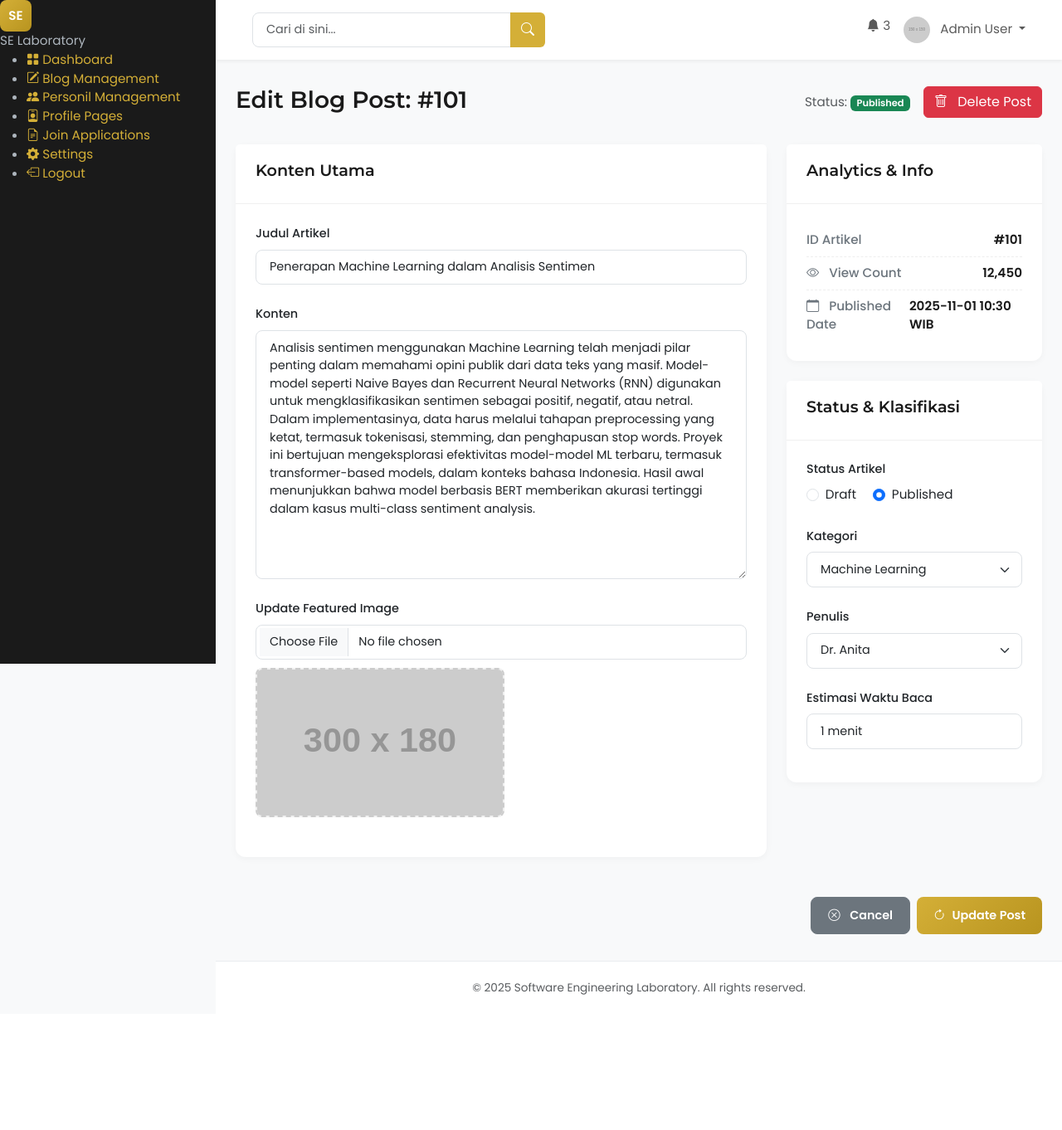
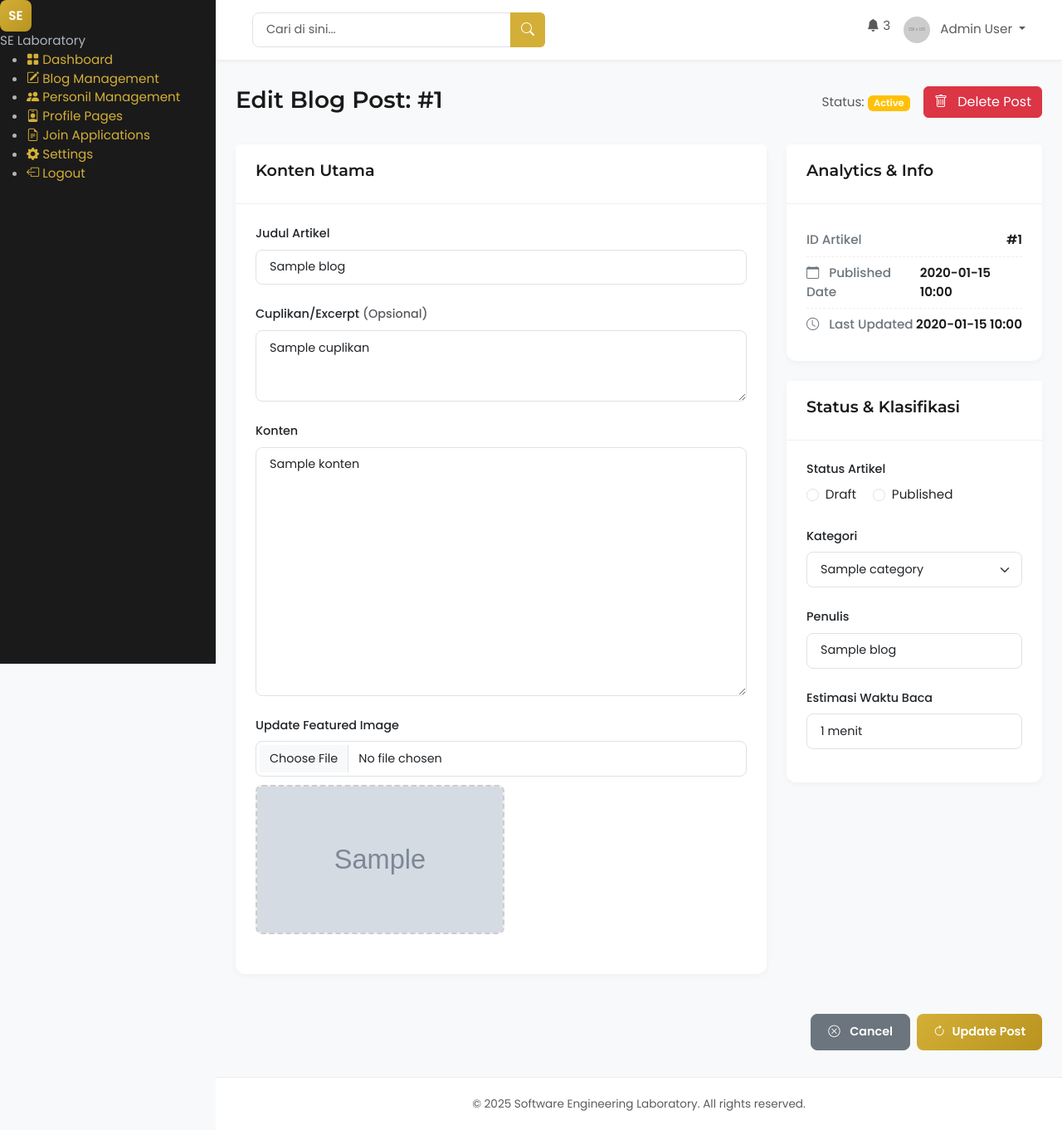
Before and after one commit to eeswepe/sekawanlab-pbl, a PHP site: template src/Views/admin/admin_blog_edit.php in a window 1280 px wide. Shown: the whole page at 83% size. Before the commit the page ends 1199 px from the top, so only its background shows below. Run offline with PHP 8.4, Linux system fonts and the light colour scheme; the template is opened without the code that fills it: most values are stand-ins (such as "Sample title", 1, 10 or a date in 2020); grey boxes marked "Sample" are stand-in pictures; grey boxes labelled with a size stand in for pictures from a placeholder-image service; some libraries are stand-ins or nearby versions.

Commit message:
feat: add update blog admin edit feature

```diff
--- a/public/js/admin_blog_edit.js
+++ b/public/js/admin_blog_edit.js
@@ -75,36 +75,74 @@ document.addEventListener('DOMContentLoaded', function() {
     // --- Logika Tombol Cancel ---
     const cancelBtn = document.getElementById('cancelBtn');
     cancelBtn.addEventListener('click', function() {
-        console.warn("Aksi Batalkan: Simulasi kembali ke halaman daftar blog.");
-        alert('Simulasi: Batalkan perubahan dan kembali ke halaman daftar blog.');
+        if (confirm('Batalkan perubahan dan kembali ke halaman daftar blog?')) {
+            window.location.href = '/admin/blog-list';
+        }
     });
 
     // --- Logika Tombol Delete ---
     const deleteBtn = document.getElementById('deleteBtn');
     deleteBtn.addEventListener('click', function() {
-        console.warn("Aksi Hapus: Simulasi menghapus artikel #101.");
-        alert('Simulasi: Menghapus artikel #101');
+        const blogId = this.getAttribute('data-blog-id');
+
+        if (confirm('Apakah Anda yakin ingin menghapus artikel ini? Tindakan ini tidak dapat dibatalkan.')) {
+            fetch(`/admin/blog/delete/${blogId}`, {
+                method: 'DELETE',
+                headers: {
+                    'Content-Type': 'application/json'
+                }
+            })
+            .then(response => response.json())
+            .then(data => {
+                if (data.success) {
+                    alert(data.message);
+                    window.location.href = '/admin/blog-list';
+                } else {
+                    alert('Error: ' + data.message);
+                }
+            })
+            .catch(error => {
+                console.error('Error:', error);
+                alert('Terjadi kesalahan saat menghapus blog');
+            });
+        }
     });
 
-    // --- Logika Submit Form (Dummy Update) ---
+    // --- Logika Submit Form (Update Blog) ---
     const form = document.getElementById('blogPostForm');
 
     form.addEventListener('submit', function(e) {
         e.preventDefault();
 
-        const title = document.getElementById('postTitle').value;
-        const status = document.querySelector('input[name="postStatus"]:checked').value;
+        const blogId = form.getAttribute('data-blog-id');
+        const formData = new FormData(form);
 
-        console.log("--- Form Update Submission Data ---");
-        console.log(`ID Artikel: #101`);
-        console.log(`Judul Baru: ${title}`);
-        console.log(`Status Baru: ${status}`);
-        console.log("----------------------------------");
+        // Show loading state
+        const submitBtn = form.querySelector('button[type="submit"]');
+        const originalBtnText = submitBtn.innerHTML;
+        submitBtn.disabled = true;
+        submitBtn.innerHTML = '<i class="bi bi-hourglass-split me-2"></i> Updating...';
 
-        // Simulasi pesan sukses
-        const message = `Artikel "${title}" (ID #101) berhasil di-UPDATE! Status: ${status}. (Simulasi frontend)`;
-
-        console.warn(`[SIMULASI SUKSES]: ${message}`);
-        alert(message);
+        fetch(`/admin/blog/update/${blogId}`, {
+            method: 'POST',
+            body: formData
+        })
+        .then(response => response.json())
+        .then(data => {
+            if (data.success) {
+                alert(data.message);
+                window.location.href = '/admin/blog-list';
+            } else {
+                alert('Error: ' + data.message);
+            }
+        })
+        .catch(error => {
+            console.error('Error:', error);
+            alert('Terjadi kesalahan saat mengupdate blog');
+        })
+        .finally(() => {
+            submitBtn.disabled = false;
+            submitBtn.innerHTML = originalBtnText;
+        });
     });
 });
--- a/src/Routes/index.php
+++ b/src/Routes/index.php
@@ -41,6 +41,7 @@ $router->post("/register", RegisterController::class, "register");
 $router->get("/admin", AdminController::class, "dashboard")->middleware(AdminMiddleware::class);
 $router->get("/admin/blog-list", AdminController::class, "blogList")->middleware(AdminMiddleware::class);
 $router->get("/admin/blog/edit/{id}", AdminController::class, "renderBlogEdit")->middleware(AdminMiddleware::class);
+$router->post("/admin/blog/update/{id}", AdminController::class, "updateBlog")->middleware(AdminMiddleware::class);
 $router->get("/admin/blog/create", AdminController::class, "renderBlogCreate")->middleware(AdminMiddleware::class);
 $router->post("/admin/blog/create", AdminController::class, "createBlog")->middleware(AdminMiddleware::class);
 $router->delete("/admin/blog/delete/{id}", AdminController::class, "deleteBlog")->middleware(AdminMiddleware::class);
--- a/src/Views/admin/admin_blog_edit.php
+++ b/src/Views/admin/admin_blog_edit.php
@@ -91,16 +91,20 @@
             <!-- Main Content Area: Blog Editing Form -->
             <main class="content-fluid">
                 <div class="page-header d-flex justify-content-between align-items-center">
-                    <h1>Edit Blog Post: #101</h1>
+                    <h1>Edit Blog Post: #<?= htmlspecialchars($blog['id']) ?></h1>
                     <div class="d-flex align-items-center gap-3">
-                        <span class="text-muted d-none d-sm-inline">Status: <span class="badge bg-success">Published</span></span>
-                        <button type="button" class="btn btn-danger" id="deleteBtn">
+                        <span class="text-muted d-none d-sm-inline">Status:
+                            <span class="badge <?= $blog['status'] === 'published' ? 'bg-success' : 'bg-warning' ?>">
+                                <?= ucfirst(htmlspecialchars($blog['status'])) ?>
+                            </span>
+                        </span>
+                        <button type="button" class="btn btn-danger" id="deleteBtn" data-blog-id="<?= $blog['id'] ?>">
                             <i class="bi bi-trash me-2"></i> Delete Post
                         </button>
                     </div>
                 </div>
 
-                <form id="blogPostForm">
+                <form id="blogPostForm" data-blog-id="<?= $blog['id'] ?>" enctype="multipart/form-data">
                     <div class="row g-4">
                         <!-- Kolom Kiri: Judul, Konten, Gambar -->
                         <div class="col-lg-8">
@@ -109,26 +113,36 @@
                                     <h5 class="card-title">Konten Utama</h5>
                                 </div>
                                 <div class="card-body">
-                                    <!-- Judul Artikel (Pre-filled) -->
+                                    <!-- Judul Artikel -->
                                     <div class="mb-4">
                                         <label for="postTitle" class="form-label">Judul Artikel</label>
-                                        <input type="text" class="form-control" id="postTitle" value="Penerapan Machine Learning dalam Analisis Sentimen" required>
+                                        <input type="text" class="form-control" id="postTitle" name="judul" value="<?= htmlspecialchars($blog['judul']) ?>" required>
                                     </div>
 
-                                    <!-- Konten Artikel (Pre-filled) -->
+                                    <!-- Cuplikan Artikel -->
+                                    <div class="mb-4">
+                                        <label for="postExcerpt" class="form-label">Cuplikan/Excerpt <span class="text-muted">(Opsional)</span></label>
+                                        <textarea class="form-control" id="postExcerpt" name="cuplikan" rows="3" placeholder="Ringkasan singkat artikel (akan digenerate otomatis jika kosong)"><?= htmlspecialchars($blog['cuplikan'] ?? '') ?></textarea>
+                                    </div>
+
+                                    <!-- Konten Artikel -->
                                     <div class="mb-4">
                                         <label for="blogContent" class="form-label">Konten</label>
-                                        <textarea class="form-control" id="blogContent" required>Analisis sentimen menggunakan Machine Learning telah menjadi pilar penting dalam memahami opini publik dari data teks yang masif. Model-model seperti Naive Bayes dan Recurrent Neural Networks (RNN) digunakan untuk mengklasifikasikan sentimen sebagai positif, negatif, atau netral. Dalam implementasinya, data harus melalui tahapan preprocessing yang ketat, termasuk tokenisasi, stemming, dan penghapusan stop words. Proyek ini bertujuan mengeksplorasi efektivitas model-model ML terbaru, termasuk transformer-based models, dalam konteks bahasa Indonesia. Hasil awal menunjukkan bahwa model berbasis BERT memberikan akurasi tertinggi dalam kasus multi-class sentiment analysis.</textarea>
+                                        <textarea class="form-control" id="blogContent" name="konten" required><?= htmlspecialchars($blog['konten']) ?></textarea>
                                     </div>
 
                                     <!-- Upload Featured Image -->
                                     <div class="mb-4">
                                         <label for="featuredImage" class="form-label">Update Featured Image</label>
-                                        <input class="form-control" type="file" id="featuredImage" accept="image/*">
+                                        <input class="form-control" type="file" id="featuredImage" name="featured_image" accept="image/*">
                                         <div id="image-preview-container">
-                                            <!-- Simulasi gambar existing -->
-                                            <img id="image-preview" src="https://placehold.co/300x180/D4AF37/1a1a1a?text=ML+Sentiment" alt="Preview Gambar">
-                                            <span class="preview-placeholder" id="placeholder-text">Pratinjau Gambar (300x180)</span>
+                                            <?php if (!empty($blog['featured_image_url'])): ?>
+                                                <img id="image-preview" src="<?= htmlspecialchars($blog['featured_image_url']) ?>" alt="Preview Gambar" style="display: block;">
+                                                <span class="preview-placeholder" id="placeholder-text" style="display: none;">Pratinjau Gambar (300x180)</span>
+                                            <?php else: ?>
+                                                <img id="image-preview" src="" alt="Preview Gambar" style="display: none;">
+                                                <span class="preview-placeholder" id="placeholder-text">Pratinjau Gambar (300x180)</span>
+                                            <?php endif; ?>
                                         </div>
                                     </div>
                                 </div>
@@ -145,15 +159,15 @@
                                 <div class="card-body">
                                     <div class="meta-info-item">
                                         <span class="label">ID Artikel</span>
-                                        <span class="value">#101</span>
-                                    </div>
-                                    <div class="meta-info-item">
-                                        <span class="label"><i class="bi bi-eye me-2"></i> View Count</span>
-                                        <span class="value">12,450</span>
+                                        <span class="value">#<?= htmlspecialchars($blog['id']) ?></span>
                                     </div>
                                     <div class="meta-info-item">
                                         <span class="label"><i class="bi bi-calendar me-2"></i> Published Date</span>
-                                        <span class="value">2025-11-01 10:30 WIB</span>
+                                        <span class="value"><?= $blog['tanggal_publish'] ? date('Y-m-d H:i', strtotime($blog['tanggal_publish'])) : 'Not published yet' ?></span>
+                                    </div>
+                                    <div class="meta-info-item">
+                                        <span class="label"><i class="bi bi-clock me-2"></i> Last Updated</span>
+                                        <span class="value"><?= date('Y-m-d H:i', strtotime($blog['updated_at'])) ?></span>
                                     </div>
                                 </div>
                             </div>
@@ -164,49 +178,42 @@
                                     <h5 class="card-title">Status & Klasifikasi</h5>
                                 </div>
                                 <div class="card-body">
-                                    <!-- Status (Radio - Pre-filled to Published) -->
+                                    <!-- Status -->
                                     <div class="mb-4">
                                         <label class="form-label d-block">Status Artikel</label>
                                         <div class="form-check form-check-inline">
-                                            <input class="form-check-input" type="radio" name="postStatus" id="statusDraft" value="Draft">
+                                            <input class="form-check-input" type="radio" name="status" id="statusDraft" value="draft" <?= $blog['status'] === 'draft' ? 'checked' : '' ?>>
                                             <label class="form-check-label" for="statusDraft">Draft</label>
                                         </div>
                                         <div class="form-check form-check-inline">
-                                            <input class="form-check-input" type="radio" name="postStatus" id="statusPublished" value="Published" checked>
+                                            <input class="form-check-input" type="radio" name="status" id="statusPublished" value="published" <?= $blog['status'] === 'published' ? 'checked' : '' ?>>
                                             <label class="form-check-label" for="statusPublished">Published</label>
                                         </div>
                                     </div>
 
-                                    <!-- Kategori (Dropdown - Pre-filled) -->
+                                    <!-- Kategori -->
                                     <div class="mb-4">
                                         <label for="postCategory" class="form-label">Kategori</label>
-                                        <select class="form-select" id="postCategory" required>
+                                        <select class="form-select" id="postCategory" name="kategori_id" required>
                                             <option value="" disabled>Pilih Kategori</option>
-                                            <option value="Machine Learning" selected>Machine Learning</option>
-                                            <option value="Cloud Computing">Cloud Computing</option>
-                                            <option value="Mobile Development">Mobile Development</option>
-                                            <option value="Security">Security</option>
-                                            <option value="Data Science">Data Science</option>
-                                            <option value="Web Development">Web Development</option>
+                                            <?php foreach ($categories as $category): ?>
+                                                <option value="<?= $category['id'] ?>" <?= $blog['kategori_id'] == $category['id'] ? 'selected' : '' ?>>
+                                                    <?= htmlspecialchars($category['name']) ?>
+                                                </option>
+                                            <?php endforeach; ?>
                                         </select>
                                     </div>
 
-                                    <!-- Penulis (Dropdown - Pre-filled) -->
+                                    <!-- Penulis (Read-only) -->
                                     <div class="mb-4">
                                         <label for="postAuthor" class="form-label">Penulis</label>
-                                        <select class="form-select" id="postAuthor" required>
-                                            <option value="" disabled>Pilih Penulis</option>
-                                            <option value="Admin User">Admin User</option>
-                                            <option value="Dr. Anita" selected>Dr. Anita</option>
-                                            <option value="Prof. Budi">Prof. Budi</option>
-                                            <option value="Mahasiswa A">Mahasiswa A</option>
-                                        </select>
+                                        <input type="text" class="form-control" id="postAuthor" value="<?= htmlspecialchars($blog['penulis_nama']) ?>" readonly>
                                     </div>
 
                                     <!-- Meta Info (Read-only/Auto) -->
                                     <div class="mb-3">
                                         <label class="form-label">Estimasi Waktu Baca</label>
-                                        <input type="text" class="form-control" id="metaReadingTime" value="Otomatis (4 menit)" readonly>
+                                        <input type="text" class="form-control" id="metaReadingTime" value="<?= $blog['reading_time'] ?> menit" readonly>
                                     </div>
                                 </div>
                             </div>
```
Also changed, not shown: src/Controllers/AdminController.php (+84 -1 lines).
